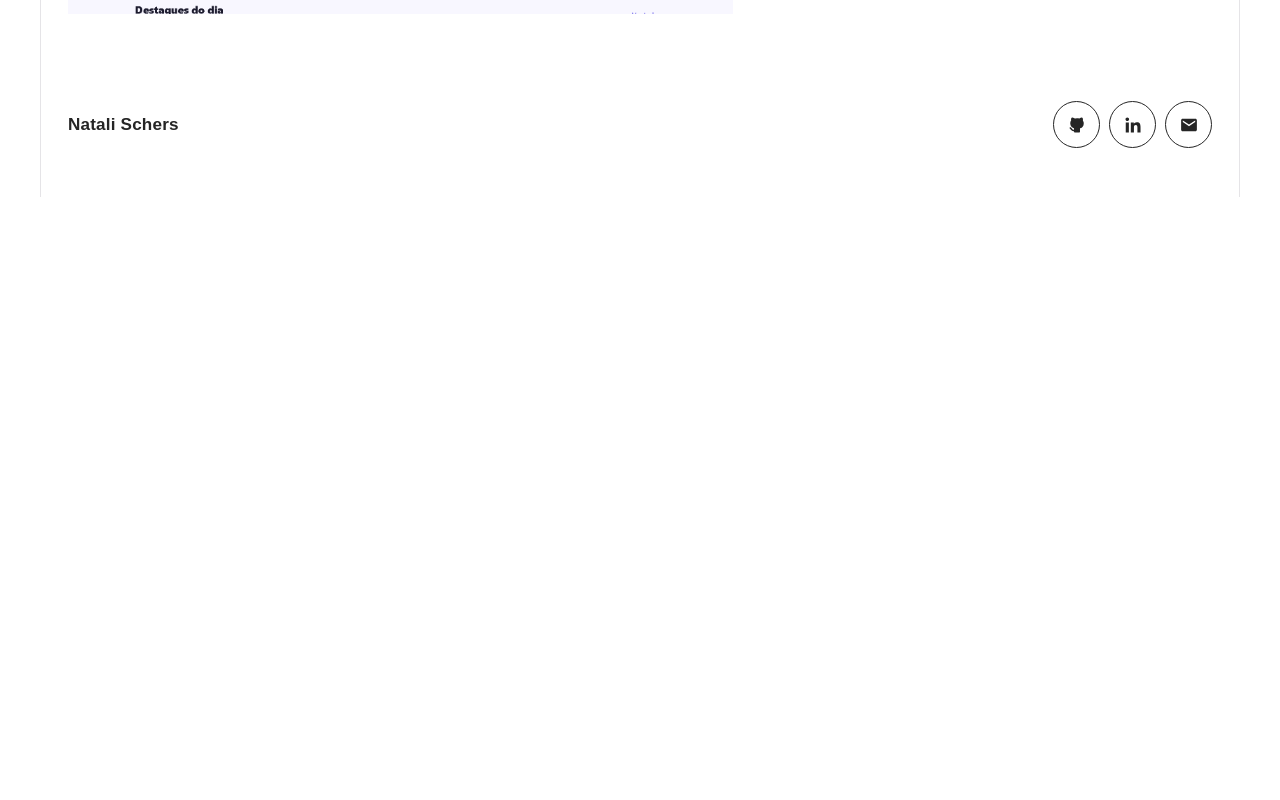
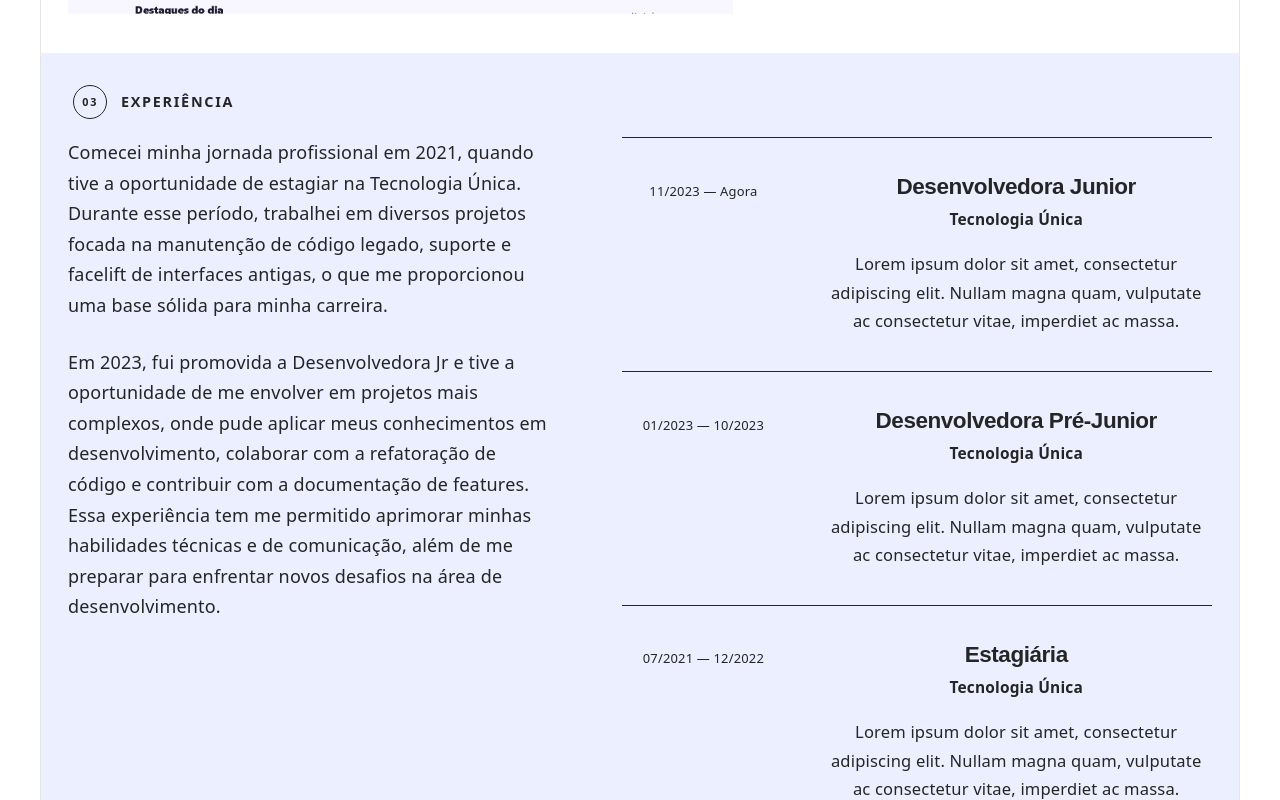
Before and after one commit to natali-schers/natali-schers.github.io, a React (Vite) app: page / in a window 1280 px wide. Shown: the part 1380-2180 px from the top of the page. Before the commit the page ends 1577 px from the top, so only its background shows below. Built offline with nearby package versions, Linux system fonts and the light colour scheme.

Commit message:
feat: add Experience section

```diff
--- a/src/App.tsx
+++ b/src/App.tsx
@@ -1,4 +1,5 @@
 import About from "./components/About/About";
+import Experience from "./components/Experience/Experience";
 import Footer from "./components/Footer/Footer";
 import Header from "./components/Header/Header";
 import Hero from "./components/Hero/Hero";
@@ -13,6 +14,7 @@ function App() {
         <Hero />
         <About />
         <Projects />
+        <Experience />
       </main>
 
       <Footer />
--- /dev/null
+++ b/src/components/Experience/Experience.css
@@ -0,0 +1,61 @@
+.experience {
+  background: var(--accent-bg);
+  color: var(--white);
+  padding-top: 32px;
+  padding-bottom: 32px;
+}
+
+.experience-layout {
+  display: grid;
+  grid-template-columns: 0.9fr 1.1fr;
+  gap: 4rem;
+  margin: auto;
+  width: min(100% - 3rem, 78rem);
+}
+
+.experience-intro p {
+  max-width: 27rem;
+  color: var(--ink-soft);
+  line-height: 1.7;
+  text-align: left;
+}
+
+.timeline {
+  border-top: 1px solid var(--line);
+}
+
+.timeline-item {
+  display: grid;
+  grid-template-columns: 9rem 1fr;
+  gap: 2rem;
+  padding: 2rem 0;
+  border-bottom: 1px solid var(--line);
+}
+
+.timeline-period {
+  padding-top: 0.2rem;
+  color: var(--ink-soft);
+  font-size: 0.72rem;
+}
+
+.timeline-item h3 {
+  margin: 0;
+  font-family: "Space Grotesk", sans-serif;
+  font-size: 1.25rem;
+  letter-spacing: -0.02em;
+}
+
+.company {
+  display: block;
+  margin-top: 0.35rem;
+  color: var(--acid-dark);
+  font-size: 0.86rem;
+  font-weight: 600;
+}
+
+.timeline-item p {
+  margin: 1rem 0 0;
+  color: var(--ink-soft);
+  font-size: 0.92rem;
+  line-height: 1.7;
+}
--- /dev/null
+++ b/src/components/Experience/Experience.tsx
@@ -0,0 +1,59 @@
+import SectionLabel from "../SectionLabel/SectionLabel";
+import "./Experience.css";
+
+const experiences = [
+  {
+    period: "11/2023 — Agora",
+    role: "Desenvolvedora Junior",
+    company: "Tecnologia Única",
+    description:
+      "Lorem ipsum dolor sit amet, consectetur adipiscing elit. Nullam magna quam, vulputate ac consectetur vitae, imperdiet ac massa. ",
+  },
+  {
+    period: "01/2023 — 10/2023",
+    role: "Desenvolvedora Pré-Junior",
+    company: "Tecnologia Única",
+    description:
+      "Lorem ipsum dolor sit amet, consectetur adipiscing elit. Nullam magna quam, vulputate ac consectetur vitae, imperdiet ac massa. ",
+  },
+  {
+    period: "07/2021 — 12/2022",
+    role: "Estagiária",
+    company: "Tecnologia Única",
+    description:
+      "Lorem ipsum dolor sit amet, consectetur adipiscing elit. Nullam magna quam, vulputate ac consectetur vitae, imperdiet ac massa.",
+  },
+];
+
+export default function Experience() {
+  return (
+    <section className="experience section" id="experience">
+      <SectionLabel number="03">Experiência</SectionLabel>
+      <div className="experience-layout">
+        <div className="experience-intro">
+          <p>
+            Comecei minha jornada profissional em 2021, quando tive a oportunidade de estagiar na Tecnologia Única. Durante esse período, trabalhei em diversos projetos focada na manutenção de código legado, suporte e facelift de interfaces antigas, o que me proporcionou uma base sólida para minha carreira.
+
+          </p>
+          <br />
+          <p>
+            Em 2023, fui promovida a Desenvolvedora Jr e tive a oportunidade de me envolver em projetos mais complexos, onde pude aplicar meus conhecimentos em desenvolvimento, colaborar com a refatoração de código e contribuir com a documentação de features. Essa experiência tem me permitido aprimorar minhas habilidades técnicas e de comunicação, além de me preparar para enfrentar novos desafios na área de desenvolvimento.
+
+          </p>
+        </div>
+        <div className="timeline">
+          {experiences.map((item) => (
+            <article className="timeline-item" key={item.role}>
+              <span className="timeline-period">{item.period}</span>
+              <div>
+                <h3>{item.role}</h3>
+                <span className="company">{item.company}</span>
+                <p>{item.description}</p>
+              </div>
+            </article>
+          ))}
+        </div>
+      </div>
+    </section>
+  );
+}
```
